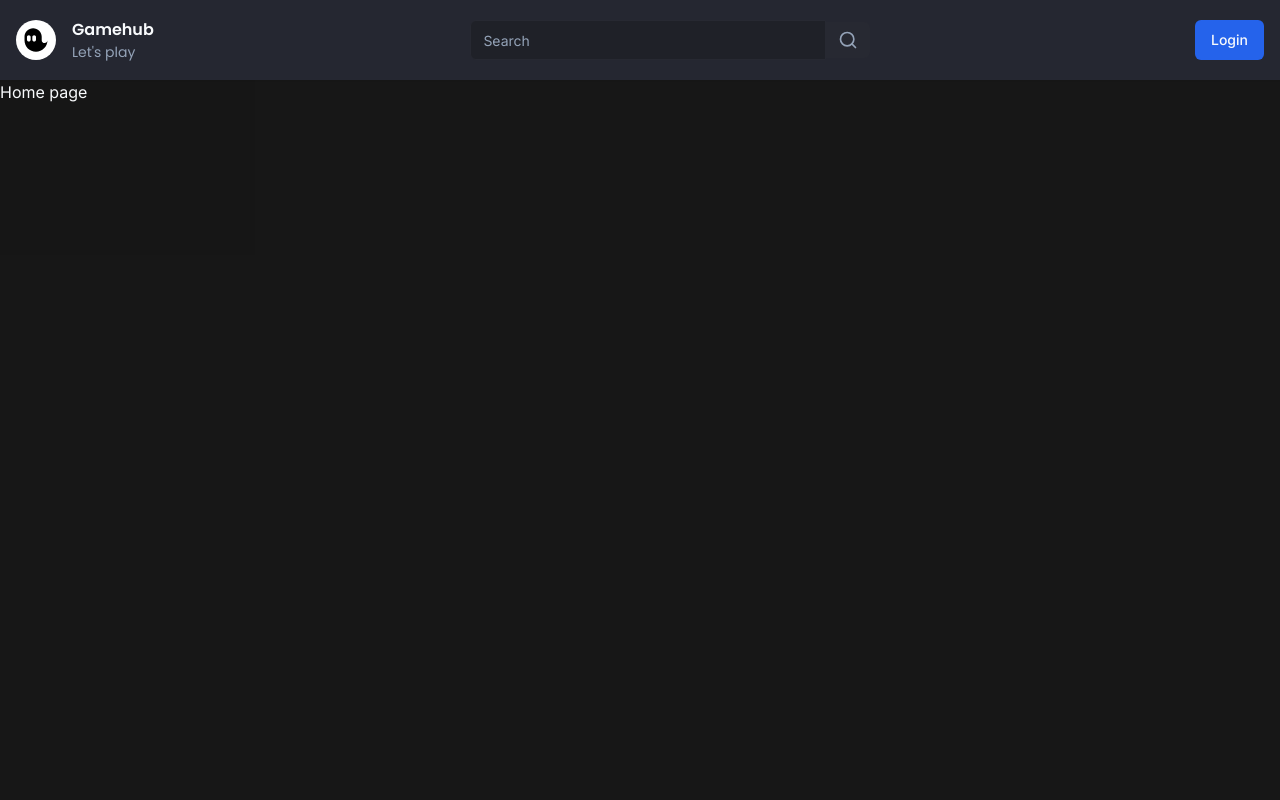
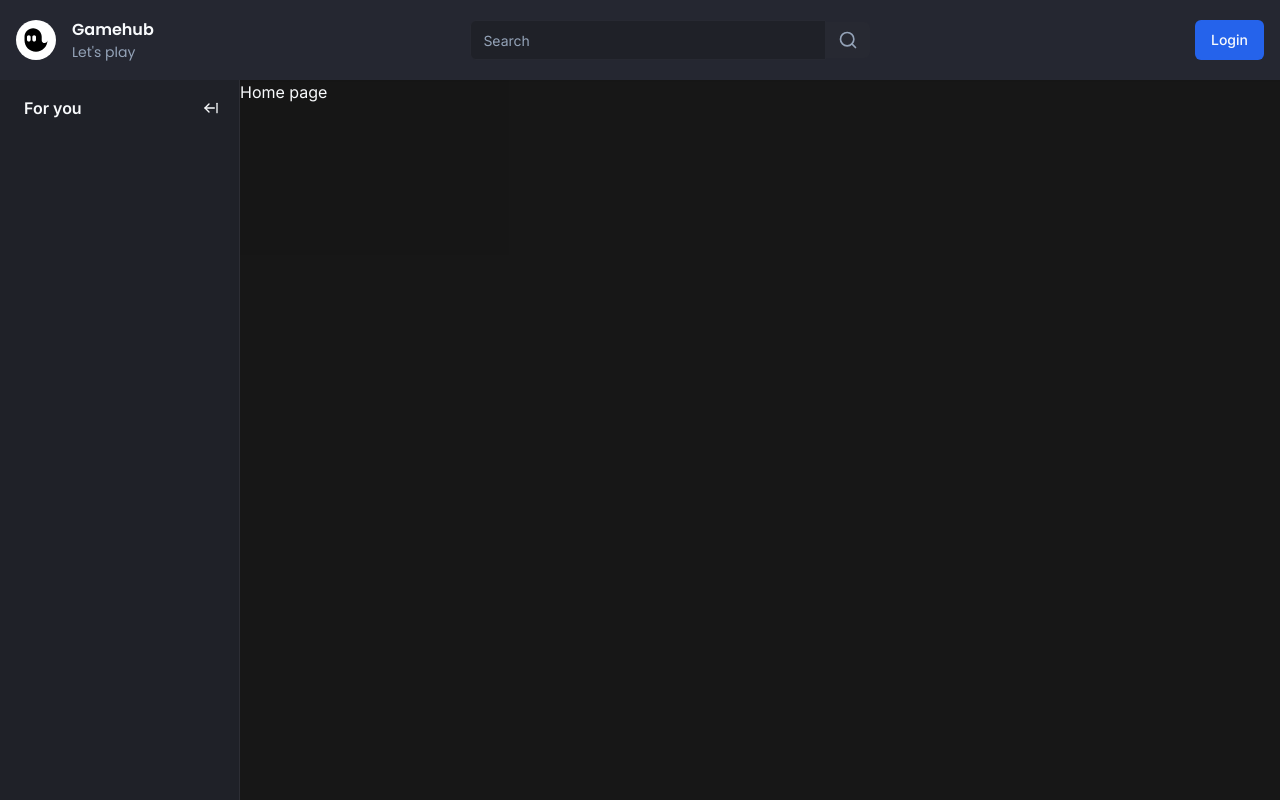
Before and after one commit to lunaticenslaved/twitch-lesson, a Next.js app: page / in a window 1280 px wide. Built offline with nearby package versions, Linux system fonts and the light colour scheme; no server answers.

Commit message:
feat(sidebar): add sidebar component

```diff
--- /dev/null
+++ b/app/(browse)/_components/container.tsx
@@ -0,0 +1,31 @@
+'use client';
+
+import { PropsWithChildren, useEffect } from 'react';
+
+import { useMediaQuery } from 'usehooks-ts';
+
+import { cn } from '@/lib/utils';
+import { useSidebar } from '@/store/use-sidebar';
+
+export function Container({ children }: PropsWithChildren) {
+  const { collapsed, onCollapse, onExpand } = useSidebar();
+  const matches = useMediaQuery('(max-width: 1024px)');
+
+  useEffect(() => {
+    if (matches) {
+      onCollapse();
+    } else {
+      onExpand();
+    }
+  }, [matches, onCollapse, onExpand]);
+
+  return (
+    <div
+      className={cn('flex-1', {
+        'ml-[70px]': collapsed,
+        'ml-[70px] lg:ml-60': !collapsed,
+      })}>
+      {children}
+    </div>
+  );
+}
--- /dev/null
+++ b/app/(browse)/_components/sidebar/index.tsx
@@ -0,0 +1,5 @@
+import { Wrapper } from './wrapper';
+
+export function Sidebar() {
+  return <Wrapper></Wrapper>;
+}
--- /dev/null
+++ b/app/(browse)/_components/sidebar/toggle.tsx
@@ -0,0 +1,35 @@
+'use client';
+
+import { ArrowLeftFromLine, ArrowRightFromLine } from 'lucide-react';
+
+import { Hint } from '@/components/hint';
+import { Button } from '@/components/ui/button';
+import { useSidebar } from '@/store/use-sidebar';
+
+export function Toggle() {
+  const { collapsed, onCollapse, onExpand } = useSidebar();
+  const label = collapsed ? 'Expand' : 'Collapse';
+
+  return (
+    <>
+      {!collapsed ? (
+        <div className="p-3 pl-6 mb-2 flex items-center w-full">
+          <p className="font-semibold text-primary">For you</p>
+          <Hint label={label} side="right" asChild>
+            <Button className="h-auto p-2 ml-auto" variant="ghost" onClick={onCollapse}>
+              <ArrowLeftFromLine className="h-4 w-4" />
+            </Button>
+          </Hint>
+        </div>
+      ) : (
+        <div className="hidden lg:flex w-full items-center justify-center pt-4 mb-4">
+          <Hint label={label} side="right" asChild>
+            <Button className="h-auto p-2" variant="ghost" onClick={onExpand}>
+              <ArrowRightFromLine className="h-4 w-4" />
+            </Button>
+          </Hint>
+        </div>
+      )}
+    </>
+  );
+}
--- /dev/null
+++ b/app/(browse)/_components/sidebar/wrapper.tsx
@@ -0,0 +1,25 @@
+'use client';
+
+import { PropsWithChildren } from 'react';
+
+import { cn } from '@/lib/utils';
+import { useSidebar } from '@/store/use-sidebar';
+
+import { Toggle } from './toggle';
+
+export function Wrapper({ children }: PropsWithChildren) {
+  const { collapsed } = useSidebar();
+
+  return (
+    <aside
+      className={cn(
+        'fixed left-0 flex flex-col w-60 h-full bg-background border-r border-[#2d2e35] z-50',
+        {
+          'w-[70px]': collapsed,
+        },
+      )}>
+      <Toggle />
+      {children}
+    </aside>
+  );
+}
--- a/app/(browse)/layout.tsx
+++ b/app/(browse)/layout.tsx
@@ -1,12 +1,17 @@
 import { PropsWithChildren } from 'react';
 
-import { Navbar } from './_components/navbar/index';
+import { Container } from './_components/container';
+import { Navbar } from './_components/navbar';
+import { Sidebar } from './_components/sidebar';
 
 export default function BrowseLayout({ children }: PropsWithChildren) {
   return (
     <>
       <Navbar />
-      <div className="flex h-full pt-20">{children}</div>
+      <div className="flex h-full pt-20">
+        <Sidebar />
+        <Container>{children}</Container>
+      </div>
     </>
   );
 }
--- /dev/null
+++ b/components/hint.tsx
@@ -0,0 +1,24 @@
+import { ReactNode } from 'react';
+
+import { Tooltip, TooltipContent, TooltipProvider, TooltipTrigger } from '@/components/ui/tooltip';
+
+interface HintProps {
+  label: string;
+  children: ReactNode;
+  asChild?: boolean;
+  side?: 'top' | 'bottom' | 'left' | 'right';
+  align?: 'start' | 'center' | 'end';
+}
+
+export function Hint({ asChild, children, label, side, align }: HintProps) {
+  return (
+    <TooltipProvider>
+      <Tooltip delayDuration={0}>
+        <TooltipTrigger asChild={asChild}>{children}</TooltipTrigger>
+        <TooltipContent className="text-black bg-white" side={side} align={align}>
+          <p className="font-semibold">{label}</p>
+        </TooltipContent>
+      </Tooltip>
+    </TooltipProvider>
+  );
+}
--- /dev/null
+++ b/components/ui/tooltip.tsx
@@ -0,0 +1,30 @@
+"use client"
+
+import * as React from "react"
+import * as TooltipPrimitive from "@radix-ui/react-tooltip"
+
+import { cn } from "@/lib/utils"
+
+const TooltipProvider = TooltipPrimitive.Provider
+
+const Tooltip = TooltipPrimitive.Root
+
+const TooltipTrigger = TooltipPrimitive.Trigger
+
+const TooltipContent = React.forwardRef<
+  React.ElementRef<typeof TooltipPrimitive.Content>,
+  React.ComponentPropsWithoutRef<typeof TooltipPrimitive.Content>
+>(({ className, sideOffset = 4, ...props }, ref) => (
+  <TooltipPrimitive.Content
+    ref={ref}
+    sideOffset={sideOffset}
+    className={cn(
+      "z-50 overflow-hidden rounded-md border bg-popover px-3 py-1.5 text-sm text-popover-foreground shadow-md animate-in fade-in-0 zoom-in-95 data-[state=closed]:animate-out data-[state=closed]:fade-out-0 data-[state=closed]:zoom-out-95 data-[side=bottom]:slide-in-from-top-2 data-[side=left]:slide-in-from-right-2 data-[side=right]:slide-in-from-left-2 data-[side=top]:slide-in-from-bottom-2",
+      className
+    )}
+    {...props}
+  />
+))
+TooltipContent.displayName = TooltipPrimitive.Content.displayName
+
+export { Tooltip, TooltipTrigger, TooltipContent, TooltipProvider }
--- /dev/null
+++ b/store/use-sidebar.ts
@@ -0,0 +1,13 @@
+import { create } from 'zustand';
+
+interface ISidebarStore {
+  collapsed: boolean;
+  onExpand(): void;
+  onCollapse(): void;
+}
+
+export const useSidebar = create<ISidebarStore>(set => ({
+  collapsed: false,
+  onExpand: () => set({ collapsed: false }),
+  onCollapse: () => set({ collapsed: true }),
+}));
```
